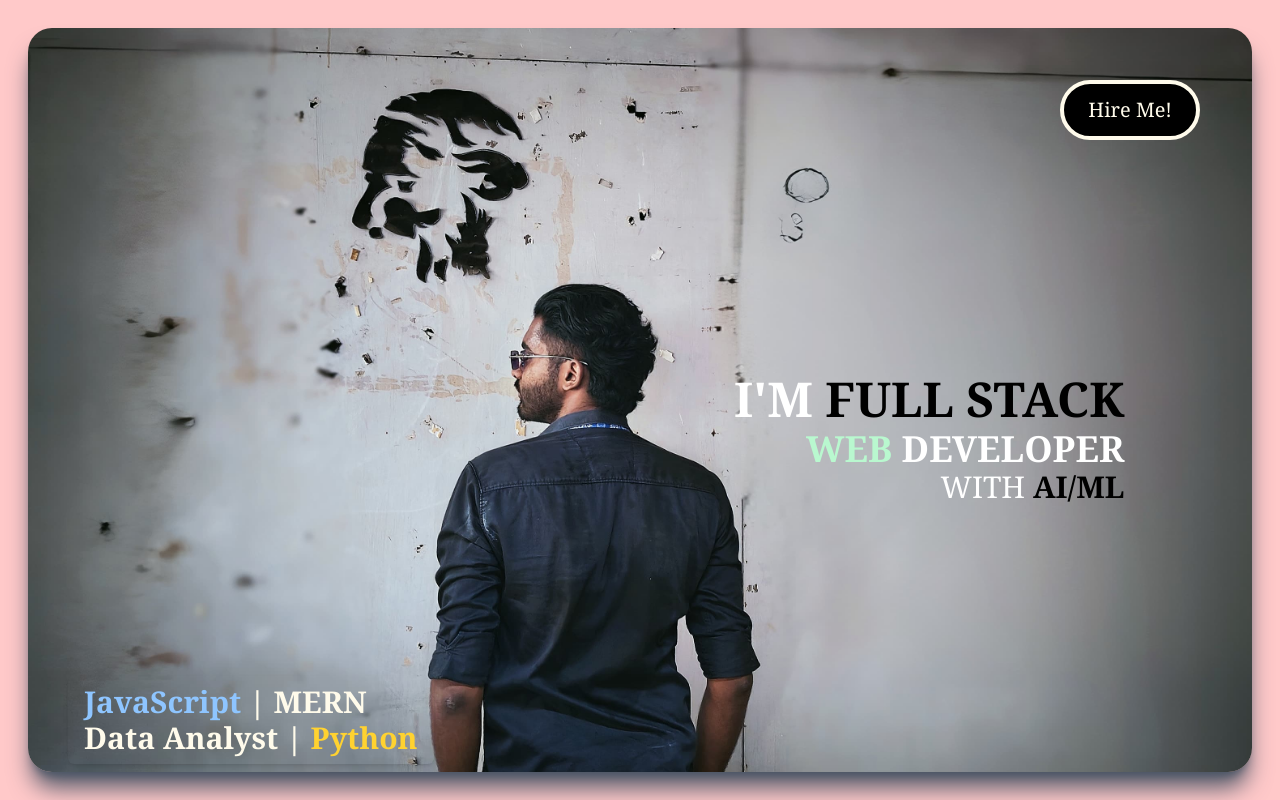
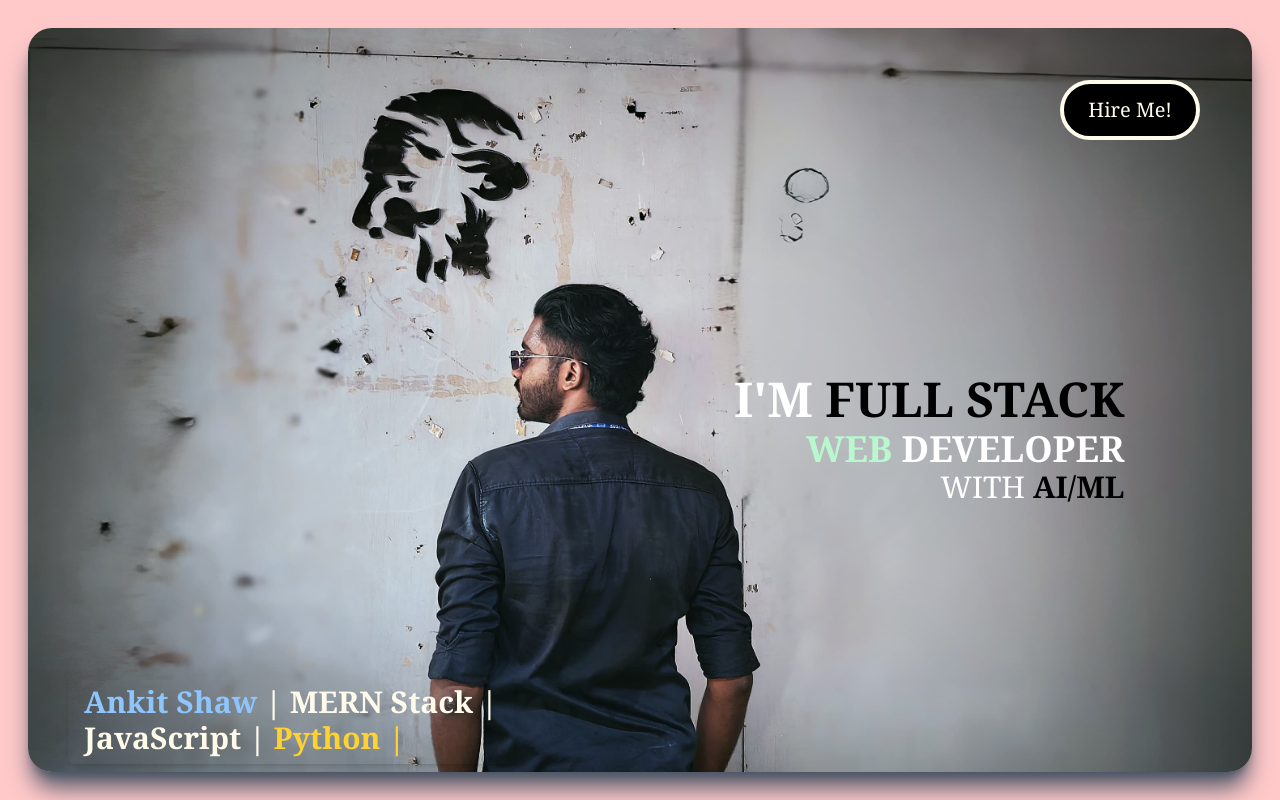
Before and after one commit to masterankit26/BuildFolio, a React (Vite) app: page / in a window 1280 px wide. Shown: the top 800 px of the page. Built offline with nearby package versions, Linux system fonts and the light colour scheme.

Commit message:
Update Page1ButtomText.jsx

```diff
--- a/src/components/Page1ButtomText.jsx
+++ b/src/components/Page1ButtomText.jsx
@@ -1,27 +1,12 @@
-/*import React from 'react'
 
-const Page1ButtomText = () => {
-  return (
-    <div className='absolute left-0 p-24 flex items-end justify-between buttom-0 w-full text-white font-serif'>
-        <div>
-            <h2 className='text-4xl font-serif text-black'>JavaScript | MERN</h2>
-            <h3 className='text-4xl font-serif text-black'>Data Analyst | AI/ML</h3>
-
-        </div>
-    </div>
-  )
-}
-
-export default Page1ButtomText
-*/
 import React from 'react';
 
 const Page1ButtomText = () => {
   return (
     <div className='absolute bottom-2 left-6 sm:left-10 px-4 py-2 rounded-md shadow-md'>
       <div className='text-white text-sm sm:text-base leading-relaxed font-semibold text-left'>
-        <h2 className='text-3xl font-serif text-amber-50'><span className='text-blue-300'>JavaScript </span>| MERN</h2>
-        <h3 className='text-3xl font-serif text-amber-50'>Data Analyst | <span className='text-amber-300'>Python</span></h3>
+        <h2 className='text-3xl font-serif text-amber-50'><span className='text-blue-300'>Ankit Shaw </span>| MERN Stack |</h2>
+        <h3 className='text-3xl font-serif text-amber-50'>JavaScript | <span className='text-amber-300'>Python |</span></h3>
       </div>
     </div>
   );
```
